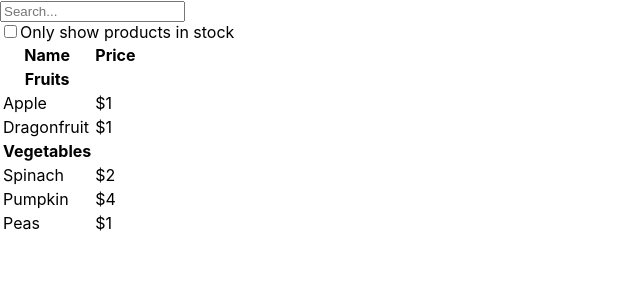
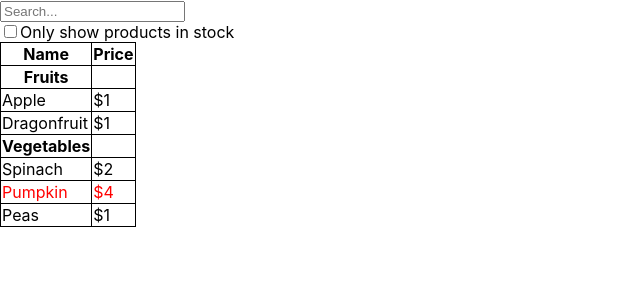
Before and after one commit to ben-sembira-1/FullstackTraining, a React (Create React App) app in the folder Exercices/grocery-store/: page / in a window 1280 px wide. Shown: the top 300 px of the page, without its empty margins (0-640 px from the left). Built offline with nearby package versions, Linux system fonts and the light colour scheme.

Commit message:
feature: color missing products

```diff
--- a/Exercices/grocery-store/src/ProductTableRow.js
+++ b/Exercices/grocery-store/src/ProductTableRow.js
@@ -1,6 +1,6 @@
-export function ProductTableRow({product}) {
+export function ProductTableRow({ product }) {
     return (
-        <tr className={product.stocked ? "product_row--stocked" : "product_row--out_of_stock"}>
+        <tr className={product.stocked ? "" : "product_row--out_of_stock"}>
             <td>{product.name}</td>
             <td>{product.price}</td>
         </tr>
--- a/Exercices/grocery-store/src/ProductsTable.js
+++ b/Exercices/grocery-store/src/ProductsTable.js
@@ -2,6 +2,7 @@ import { ProductsCategoryTableSection } from "./ProductsCategoryTableSection";
 
 export function ProductsTable({ products }) {
     return (
+        <div className="products_list">
             <table>
                 <tr>
                     <th>Name</th>
@@ -13,5 +14,6 @@ export function ProductsTable({ products }) {
                     )
                 }
             </table>
+        </div>
     );
 }
--- a/Exercices/grocery-store/src/index.css
+++ b/Exercices/grocery-store/src/index.css
@@ -11,3 +11,20 @@ code {
   font-family: source-code-pro, Menlo, Monaco, Consolas, 'Courier New',
     monospace;
 }
+
+:root {
+  --border-size: 1px;
+  --border-color: black;
+}
+
+.products_list table,
+.products_list th,
+.products_list tr,
+.products_list td {
+  border: var(--border-size) solid var(--border-color);
+  border-collapse: collapse;
+}
+
+.product_row--out_of_stock {
+  color: red;
+}
```
Lines whose indentation alone changed are shown as unchanged.
